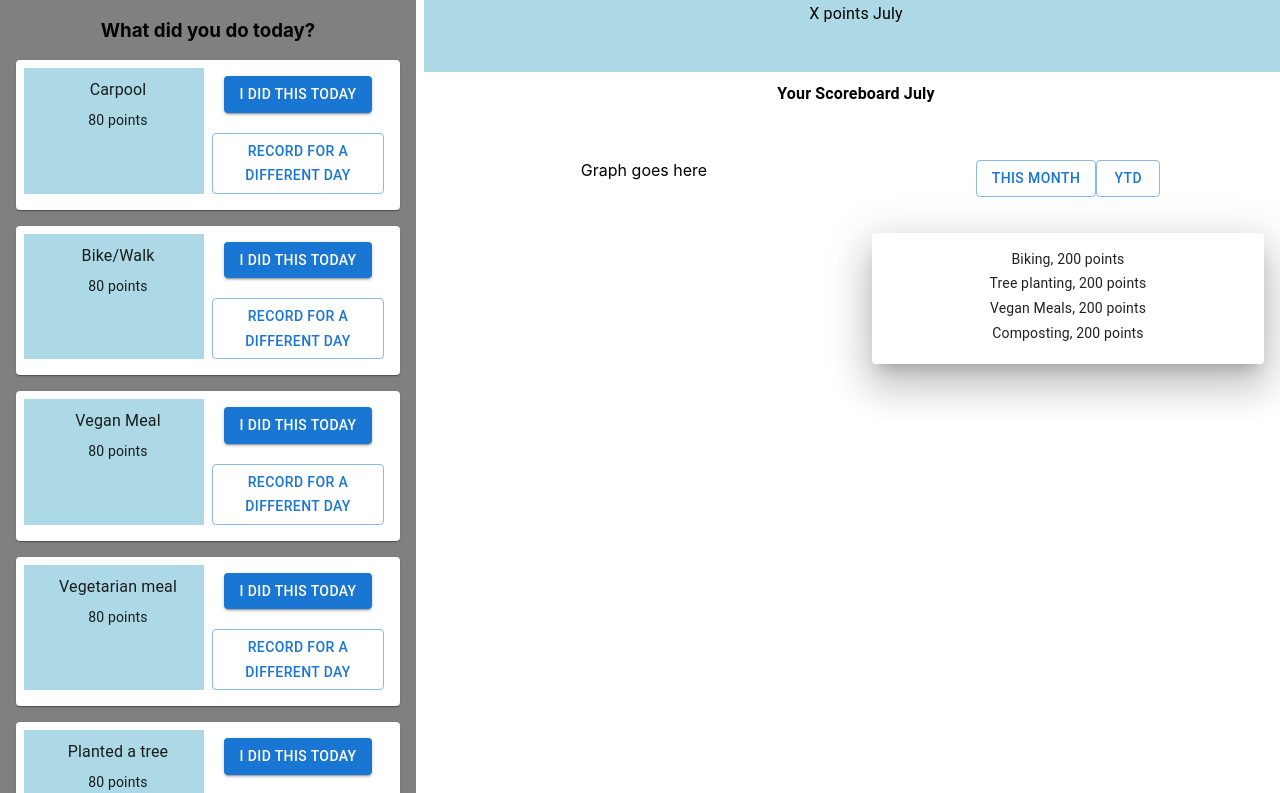
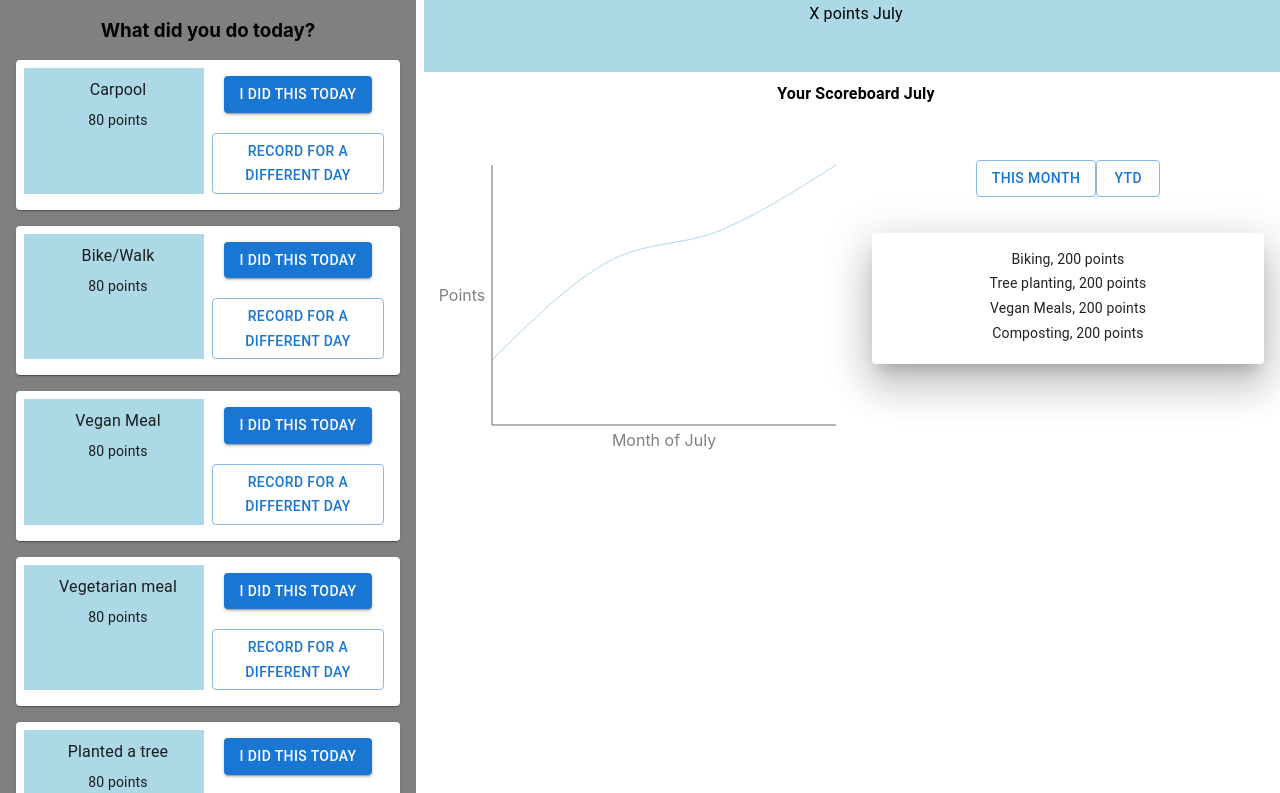
Before and after one commit to mpadel78/Monday-frontend, a React (Create React App) app: page / in a window 1280 px wide. Shown: the top 793 px of the page. Built offline with nearby package versions, Linux system fonts and the light colour scheme.

Commit message:
Added graph

```diff
--- a/src/components/Personal/DashboardPersonal.js
+++ b/src/components/Personal/DashboardPersonal.js
@@ -3,8 +3,30 @@ import Grid from "@mui/material/Grid";
 import Paper from "@mui/material/Paper";
 import Typography from "@mui/material/Typography";
 import Button from "@mui/material/Button";
+import VerticalText from "../VerticalText";
+
+import {
+  LineChart,
+  Line,
+  XAxis,
+  YAxis,
+  CartesianGrid,
+  Tooltip,
+  Legend,
+  ResponsiveContainer,
+  AxisLabel,
+  Area,
+} from "recharts";
 
 function DashboardPersonal() {
+  const greet = "haha";
+  const data = [
+    { year: "1", value: 200 },
+    { year: "1", value: 500 },
+    { year: "1", value: 600 },
+    { year: "1", value: 800 },
+  ];
+
   return (
     <>
       <Grid container direction="row" spacing={1}>
@@ -45,7 +67,23 @@ function DashboardPersonal() {
         */}
         <Grid item xs={12} md={12} lg={12} sm container>
           <Grid item xs={6} md={6} lg={6}>
-            Graph goes here
+            <ResponsiveContainer height={300}>
+              <LineChart
+                width={500}
+                height={300}
+                data={data}
+                margin={{ top: 5, right: 20, bottom: 5, left: 0 }}
+              >
+                <Line
+                  type="monotone"
+                  dataKey="value"
+                  stroke="rgb(173, 216, 230)"
+                  dot={false}
+                />
+                <XAxis tick={false} label="Month of July" />
+                <YAxis tick={false} label="Points" />
+              </LineChart>
+            </ResponsiveContainer>
           </Grid>
 
           <Grid item xs={6} md={6} lg={6}>
--- /dev/null
+++ b/src/components/VerticalText.js
@@ -0,0 +1,20 @@
+import React from "react";
+import Typography from "@mui/material/Typography";
+
+function VerticalText(props) {
+  return (
+    <>
+      <p
+        style={{
+          transform: [{ rotate: "90deg" }],
+          position: "fixed",
+          top: "30px",
+        }}
+      >
+        hehe
+      </p>
+    </>
+  );
+}
+
+export default VerticalText;
```
